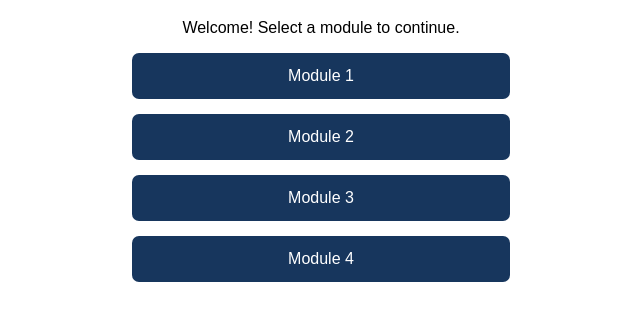
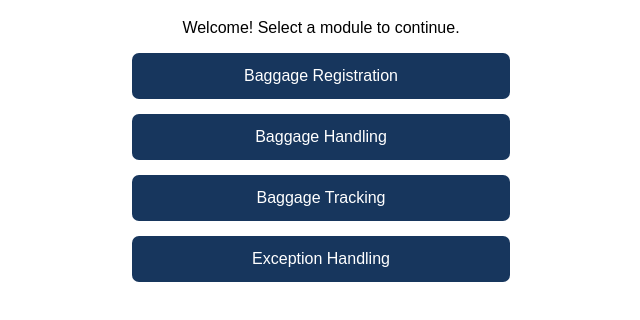
Before and after one commit to vanshikabh07/Airport_baggage_system, a plain HTML site: page index.html in a window 1280 px wide. Shown: the part 154-474 px from the top of the page, without its empty margins (319-959 px from the left). Drawn offline with Linux system fonts and the light colour scheme.

Commit message:
index.html

```diff
--- a/index.html
+++ b/index.html
@@ -47,10 +47,10 @@
         <h1>Airport Baggage Management System</h1>
         <p>Welcome! Select a module to continue.</p>
 
-        <a href="1STM.html">Module 1</a>
-        <a href="2ndM.html">Module 2</a>
-        <a href="3rdM.html">Module 3</a>
-        <a href="4thM.html">Module 4</a>
+        <a href="1STM.html">Baggage Registration</a>
+        <a href="2ndM.html">Baggage Handling</a>
+        <a href="3rdM.html">Baggage Tracking</a>
+        <a href="4thM.html">Exception Handling</a>
     </div>
 
 </body>
```
